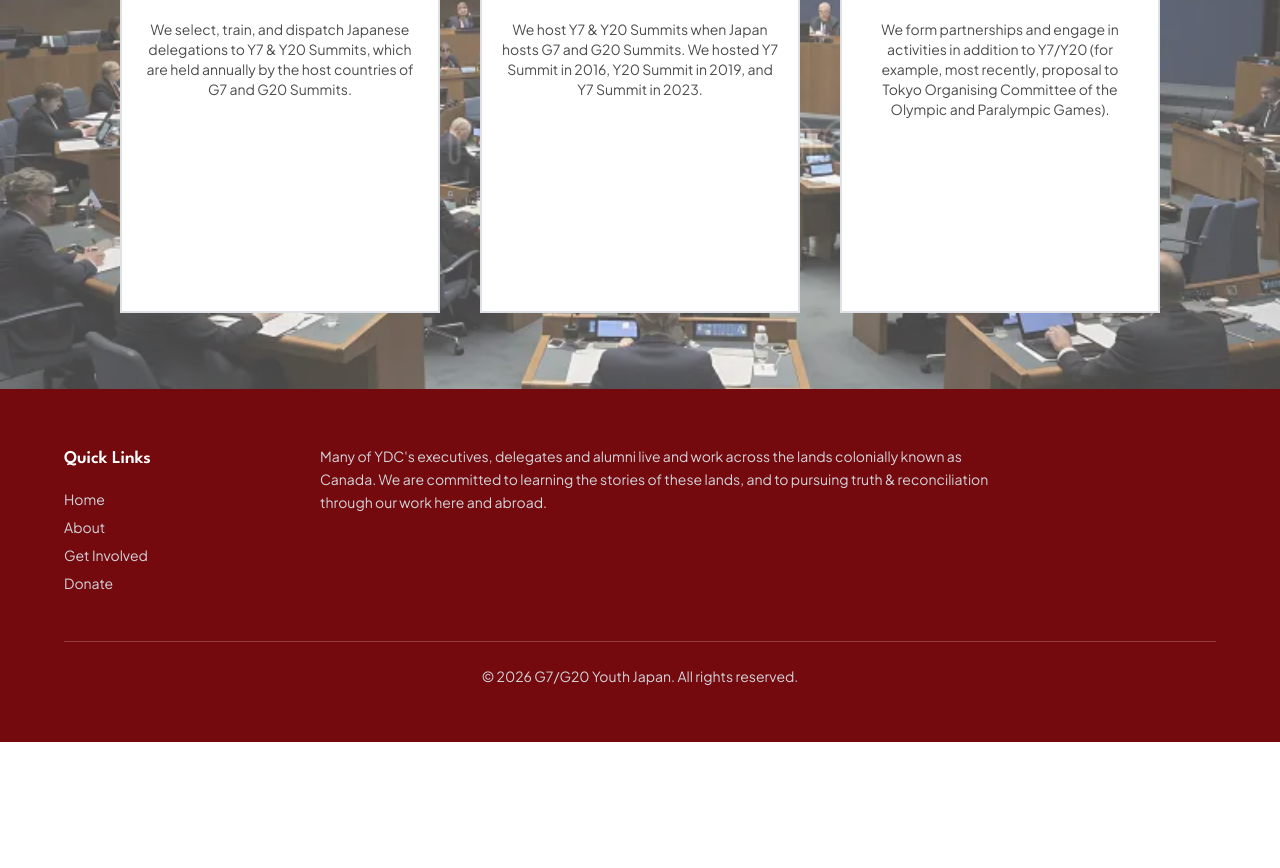
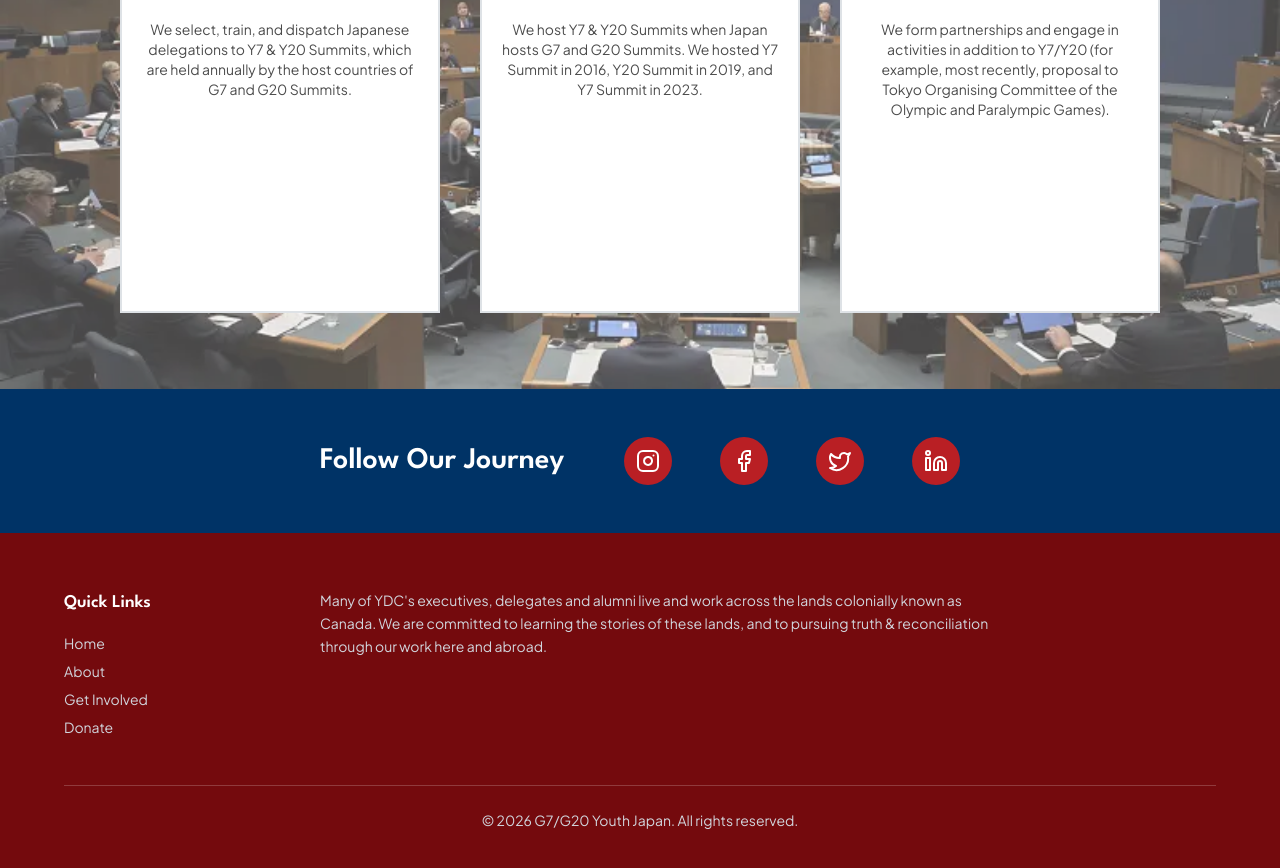
Before and after one commit to fullstackatbrown/project-youth-japan, a Next.js app: page / in a window 1280 px wide. Shown: the part 1208-2076 px from the top of the page. Before the commit the page ends 1950 px from the top, so only its background shows below. Built offline with nearby package versions, Linux system fonts and the light colour scheme.

Commit message:
Follow Our Journey Section (#8)
* Follow our journey updates

* Follow Our Journey Save 2

* Follow our journey updates

* Follow Our Journey Save 2

* Save Mar 11

```diff
--- a/app/layout.tsx
+++ b/app/layout.tsx
@@ -3,6 +3,7 @@ import { League_Spartan, Plus_Jakarta_Sans, Inter } from "next/font/google";
 import "./globals.css";
 import Navbar from "../components/Navbar";
 import Footer from "../components/Footer";
+import FollowOurJourney from "../components/FollowOurJourney";
 
 const headingFont = League_Spartan({
   subsets: ["latin"],
@@ -33,6 +34,7 @@ export default function RootLayout({
       <body className={`${headingFont.variable} ${bodyFont.variable} ${inter.variable}`}>
         <Navbar />
         {children}
+         <FollowOurJourney />
         <Footer />
       </body>
     </html>
--- a/app/page.tsx
+++ b/app/page.tsx
@@ -58,5 +58,6 @@ export default function HomePage() {
           </section>
       <WhatWeDo />
     </main>
+
   );
 }
--- /dev/null
+++ b/components/FollowOurJourney.tsx
@@ -0,0 +1,37 @@
+import Link from "next/link";
+import { Instagram, Facebook, Twitter, Linkedin} from 'lucide-react';
+
+const linkStyle = "text-white hover:text-blue-400 transition-colors flex items-center justify-center w-12 h-12 rounded-full bg-[#b91f24]";
+const iconStyle = "size={48}";
+
+export default function FollowOurJourney() {
+  return (
+    <div className="bg-[#003366] px-8 py-12 w-full">
+    <div className="mx-auto max-w-6xl flex flex-wrap items-center justify-center text-center gap-15">
+        <h2 className="flex text-3xl font-semibold text-white ">Follow Our Journey</h2>
+    <nav className="flex gap-12">
+      <Link href="https://www.instagram.com/g7g20youthjapan/"
+        target="_blank"
+        rel = "noopener noreferrer"
+        className={linkStyle}>
+          <Instagram className={iconStyle}/></Link>
+      <Link href="https://www.facebook.com/G7G20YouthJapan/"
+        target="_blank"
+        rel = "noopener noreferrer"
+        className={linkStyle}>
+          <Facebook className={iconStyle}/></Link>
+      <Link href="https://twitter.com/g7g20youthjapan?lang=en"
+        target="_blank"
+        rel = "noopener noreferrer"
+        className={linkStyle}>
+        <Twitter className={iconStyle}/></Link>
+      <Link href="https://www.linkedin.com/company/g7-g20-youth-japan/"
+        target="_blank"
+        rel = "noopener noreferrer"
+        className={linkStyle}>
+          <Linkedin className={iconStyle}/></Link>
+    </nav>
+    </div>
+    </div>
+  );
+}
--- a/package.json
+++ b/package.json
@@ -9,6 +9,7 @@
     "lint": "eslint"
   },
   "dependencies": {
+    "lucide-react": "^0.576.0",
     "next": "16.1.6",
     "react": "19.2.3",
     "react-dom": "19.2.3"
```
Also changed, not shown: 1 other file (tests, documents, lock files or other folders).
